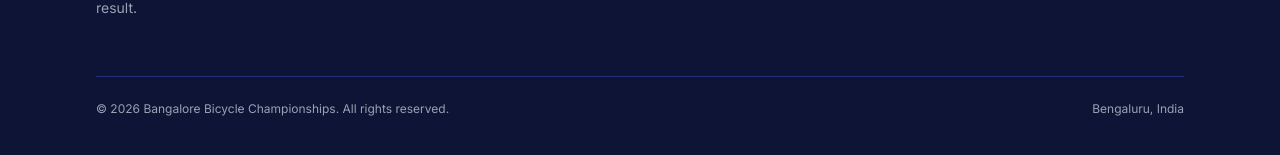
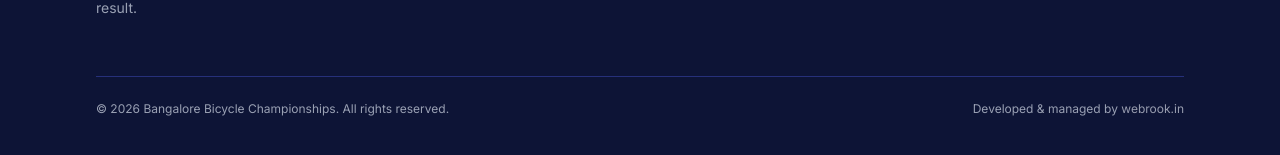
Before and after one commit to LazyWiz007/bbch.in, a Next.js app: page / in a window 1280 px wide. Shown: the part 6578-6733 px from the top of the page. Built offline with nearby package versions, Linux system fonts and the light colour scheme.

Commit message:
feat: add webrook.in credit to footer

```diff
--- a/src/components/footer.tsx
+++ b/src/components/footer.tsx
@@ -89,9 +89,19 @@ export function Footer() {
           </div>
         </div>
 
-        <div className="mt-14 flex flex-col justify-between gap-3 border-t border-line-dark pt-6 text-xs text-greige-400 sm:flex-row">
+        <div className="mt-14 flex flex-col justify-between gap-3 border-t border-line-dark pt-6 text-xs text-greige-400 sm:flex-row sm:items-center">
           <p>© {new Date().getFullYear()} Bangalore Bicycle Championships. All rights reserved.</p>
-          <p>Bengaluru, India</p>
+          <p>
+            Developed &amp; managed by{" "}
+            <a
+              href="https://webrook.in"
+              target="_blank"
+              rel="noopener noreferrer"
+              className="text-paper/60 transition-colors hover:text-paper"
+            >
+              webrook.in
+            </a>
+          </p>
         </div>
       </Container>
     </footer>
```
